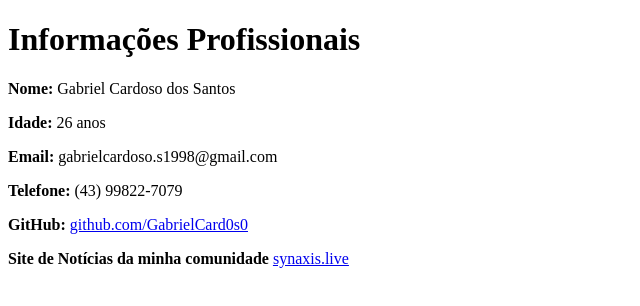
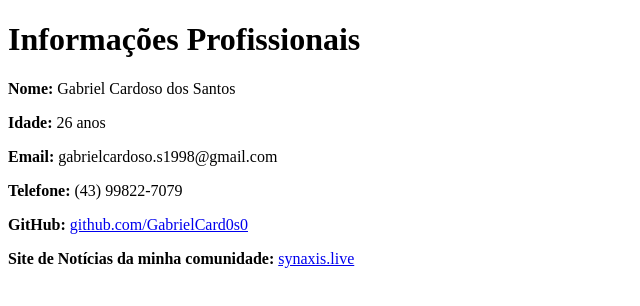
Before and after one commit to GabrielCard0s0/GabrielCard0s0.github.io, a plain HTML site: page index.html in a window 1280 px wide. Shown: the full height of the page, 0-640 px from the left. Drawn offline with Linux system fonts and the light colour scheme.

Commit message:
Update index.html

```diff
--- a/index.html
+++ b/index.html
@@ -20,7 +20,7 @@
         </a>
     </p>
     <p>
-        <strong>Site de Notícias da minha comunidade</strong>
+        <strong>Site de Notícias da minha comunidade:</strong>
         <a href="http://synaxis.live" target="_blank">
             synaxis.live
         </a>
```
